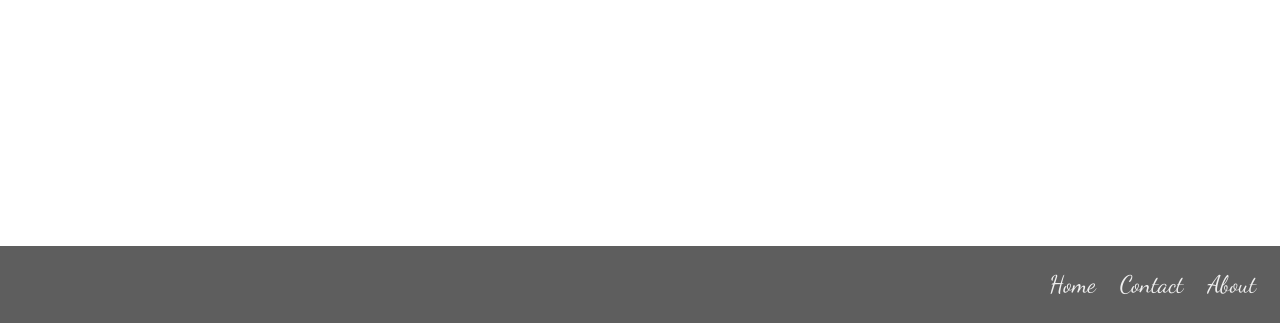
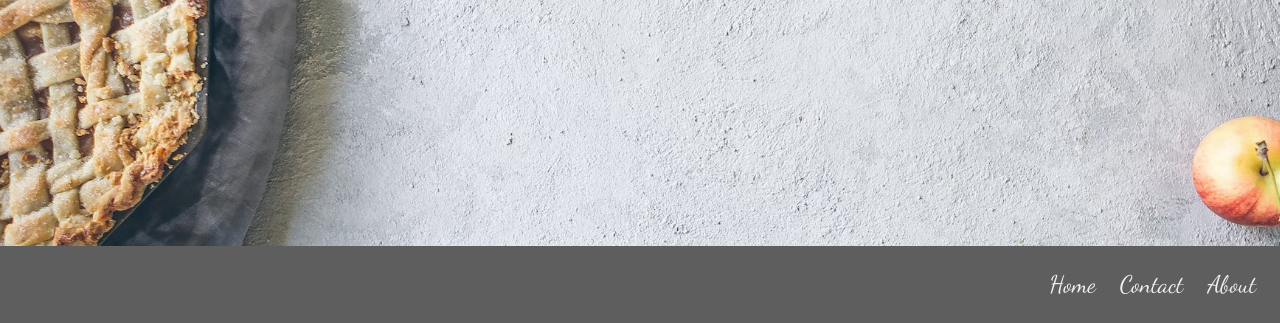
Before and after one commit to rebeca-rebb/food, a plain HTML site: page index.html in a window 1280 px wide. Shown: the part 477-800 px from the top of the page. Drawn offline with Linux system fonts and the light colour scheme; the site is published under a folder, as on GitHub Pages, so addresses that start at the root find nothing; a web font is replaced by a local one.

Commit message:
fix image path

```diff
--- a/style.css
+++ b/style.css
@@ -50,7 +50,7 @@ header {
 /* MAIN */
 
 .hero-center {
-  background-image: url(/Images/background.jpg);
+  background-image: url(images/background.jpg);
   background-size: cover;
   display: flex;
   justify-content: center;
```
Also changed, not shown: 1 other file.
